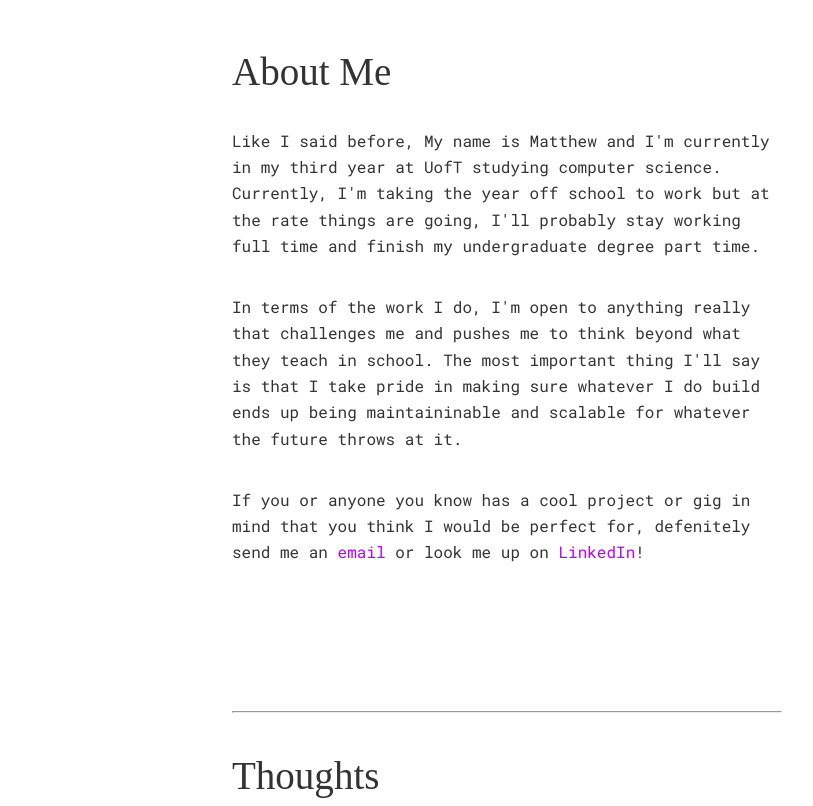
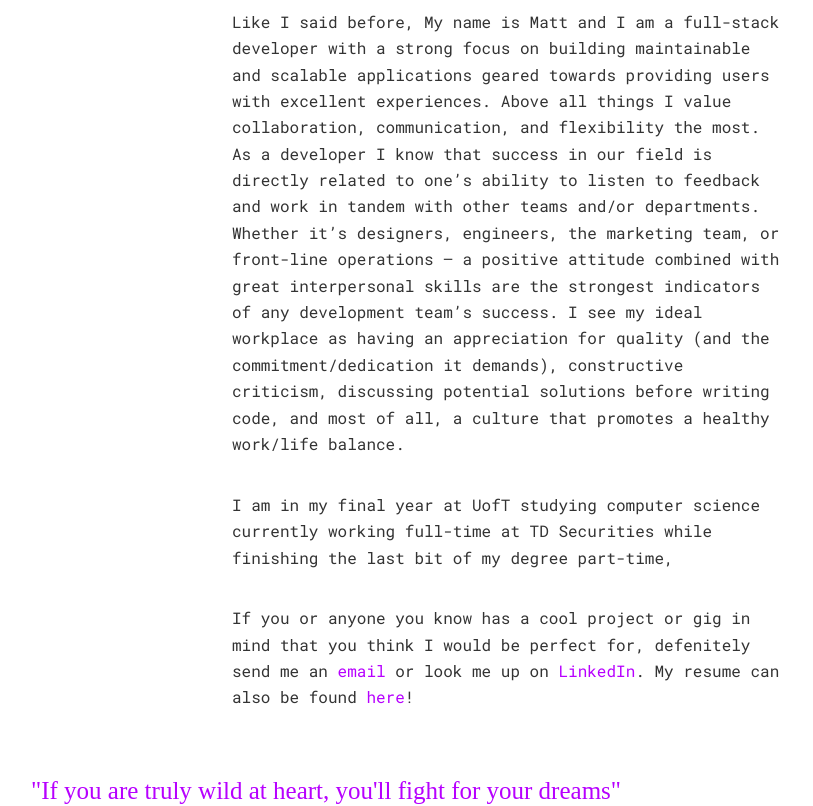
Before and after one commit to matthew-jay-wong/matthew-jay-wong.github.io, a React (Create React App) app: page / in a window 1280 px wide. Shown: the part 1740-2546 px from the top of the page, without its empty margins (314-1127 px from the left). Built offline with nearby package versions, Linux system fonts and the light colour scheme; a web font is replaced by a local one.

Commit message:
add text changes, remove unused parts

```diff
--- a/src/App/App.js
+++ b/src/App/App.js
@@ -33,10 +33,10 @@ function App() {
         <Projects />
         <hr />
         <Skills /> */}
-          <hr />
+          {/* <hr />
           <Thoughts />
           <hr />
-          <ContactMe />
+          <ContactMe /> */}
         </div>
       </div>
       <Footer />
--- a/src/App/Footer/Footer.jsx
+++ b/src/App/Footer/Footer.jsx
@@ -12,12 +12,12 @@ export default function Footer() {
   return (
     <div className="footer">
       <div className="quote">
-        <ExternalLink url="https://youtu.be/Ls_8cFgBUj4?t=30">
+        <ExternalLink url="https://youtu.be/w_e5kx3ONfs?t=42">
           <h4>
-            "You gotta keep on livin'... L-I-V-I-N"
+          "If you are truly wild at heart, you'll fight for your dreams"
           </h4>
         </ExternalLink>
-        <h6>- Wooderson | Dazed and Confused (1993)</h6>
+        <h6>- The Good Witch (Sheryl Lee) | David Lynch's Wild at Heart (1990)</h6>
       </div>
       <div className="icon-links">
         <a href="mailto:matthew.jay.wong@gmail.com">
--- a/src/App/SideMenu/SideMenu.jsx
+++ b/src/App/SideMenu/SideMenu.jsx
@@ -28,14 +28,14 @@ export default function SideMenu() {
       >
         Skills
       </a> */}
-      <a
+      {/* <a
         href="#thoughts"
       >
         Thoughts
       </a>
       <a href="#contact-me">
         Contact Me
-      </a>
+      </a> */}
     </div>
   )
 }
--- a/src/App/SlideOutMenu/SlideOutMenu.jsx
+++ b/src/App/SlideOutMenu/SlideOutMenu.jsx
@@ -54,7 +54,7 @@ export default function SlideOutMenu() {
         >
           Skills
         </a> */}
-        <a
+        {/* <a
           href="#thoughts"
           onClick={closeSlideOutMenu}
         >
@@ -65,7 +65,7 @@ export default function SlideOutMenu() {
           onClick={closeSlideOutMenu}
         >
           Contact Me
-        </a>
+        </a> */}
       </div>
     </div>
   )
--- a/src/App/Views/About/About.jsx
+++ b/src/App/Views/About/About.jsx
@@ -11,17 +11,19 @@ export default function About() {
     >
       <h2>About Me</h2>
       <p>
-        Like I said before, My name is Matthew and I'm currently in my third year at UofT studying computer science.
-        Currently, I'm taking the year off school to work but at the rate things are going,
-        I'll probably stay working full time and finish my undergraduate degree part time.
+        Like I said before, My name is Matt and I am a full-stack developer with a strong focus on building maintainable and scalable applications geared towards providing users with excellent experiences.
+        Above all things I value collaboration, communication, and flexibility the most.
+        As a developer I know that success in our field is directly related to one’s ability to listen to feedback and work in tandem with other teams and/or departments.
+        Whether it’s designers, engineers, the marketing team, or front-line operations – a positive attitude combined with great interpersonal skills are the strongest indicators of any development team’s success.
+        I see my ideal workplace as having an appreciation for quality (and the commitment/dedication it demands), constructive criticism, discussing potential solutions before writing code, and most of all, a culture that promotes a healthy work/life balance.
       </p>
       <p>
-        In terms of the work I do, I'm open to anything really that challenges me and pushes me to think beyond what they teach in school.
-        The most important thing I'll say is that I take pride in making sure whatever I do build ends up being maintaininable and scalable for whatever the future throws at it.
+        I am in my final year at UofT studying computer science currently working full-time at TD Securities while finishing the last bit of my degree part-time,
       </p>
       <p>
         If you or anyone you know has a cool project or gig in mind that you think I would be perfect for,
-        defenitely send me an <a href="mailto:matthew.jay.wong@gmail.com">email</a> or look me up on <ExternalLink url="https://www.linkedin.com/in/matthew-jay-wong/">LinkedIn</ExternalLink>!
+        defenitely send me an <a href="mailto:matthew.jay.wong@gmail.com">email</a> or look me up on <ExternalLink url="https://www.linkedin.com/in/matthew-jay-wong/">LinkedIn</ExternalLink>.
+        My resume can also be found <ExternalLink url={`${process.env.PUBLIC_URL}/software_developer_resume.pdf`}>here</ExternalLink>!
       </p>
     </div>
   )
--- a/src/App/Views/ContactMe/ContactMe.css
+++ b/src/App/Views/ContactMe/ContactMe.css
@@ -1,4 +1,8 @@
 .contact-me {
+  padding-top: 5px;
   min-height: 100vh;
-  padding-top: 5px;
+  display: flex;
+  flex-direction: column;
+  justify-content: center;
+
 }
--- a/src/App/Views/ContactMe/ContactMe.jsx
+++ b/src/App/Views/ContactMe/ContactMe.jsx
@@ -1,6 +1,12 @@
 import React from 'react';
 
 import './ContactMe.css'
+
+import { FontAwesomeIcon } from '@fortawesome/react-fontawesome'
+import { faEnvelope } from '@fortawesome/free-regular-svg-icons'
+import { faGithub, faLinkedin } from '@fortawesome/free-brands-svg-icons'
+
+import ExternalLink from '../../Common/ExternalLink';
 
 export default function ContactMe() {
   return (
@@ -9,6 +15,18 @@ export default function ContactMe() {
       id="contact-me"
     >
       <h2>Contact Me</h2>
+
+      <div className="icon-links">
+        <a href="mailto:matthew.jay.wong@gmail.com">
+          <FontAwesomeIcon icon={faEnvelope} size="2x" />
+        </a>
+        <ExternalLink url="https://github.com/matthew-jay-wong">
+          <FontAwesomeIcon icon={faGithub} size="2x" />
+        </ExternalLink>
+        <ExternalLink url="https://www.linkedin.com/in/matthew-jay-wong/">
+          <FontAwesomeIcon icon={faLinkedin} size="2x" />
+        </ExternalLink>
+      </div>
     </div>
   );
 }
--- a/src/App/Views/Home/Home.jsx
+++ b/src/App/Views/Home/Home.jsx
@@ -15,8 +15,8 @@ export default function Home() {
       id="home"
     >
       <p>
-        Hey! I'm Matthew. I'm currently in my fourth year at the <ExternalLink url="https://www.utoronto.ca/">University of Toronto</ExternalLink> studying <ExternalLink  url="https://web.cs.toronto.edu/">Computer Science</ExternalLink>.
-        I'm currently taking the year off school to work full-time as a full-stack developer at <ExternalLink url="https://www.tdsecurities.com/">TD Securities</ExternalLink>.
+        Hey! My name is Matt. I'm currently in my fourth year at the <ExternalLink url="https://www.utoronto.ca/">University of Toronto</ExternalLink> studying <ExternalLink  url="https://web.cs.toronto.edu/">Computer Science</ExternalLink>.
+        I am currently working full-time as a full-stack developer at <ExternalLink url="https://www.tdsecurities.com/">TD Securities</ExternalLink> while finishing the last bit of my degree as a part-time student.
         I like finding scalable and maintainable solutions for any problem space so if you have any good work, let's make something happen!
         You can read more about me and what I have to offer <a href="#about">here</a>.
         My resume can also be found <ExternalLink url={`${process.env.PUBLIC_URL}/software_developer_resume.pdf`}>here</ExternalLink>.
```
